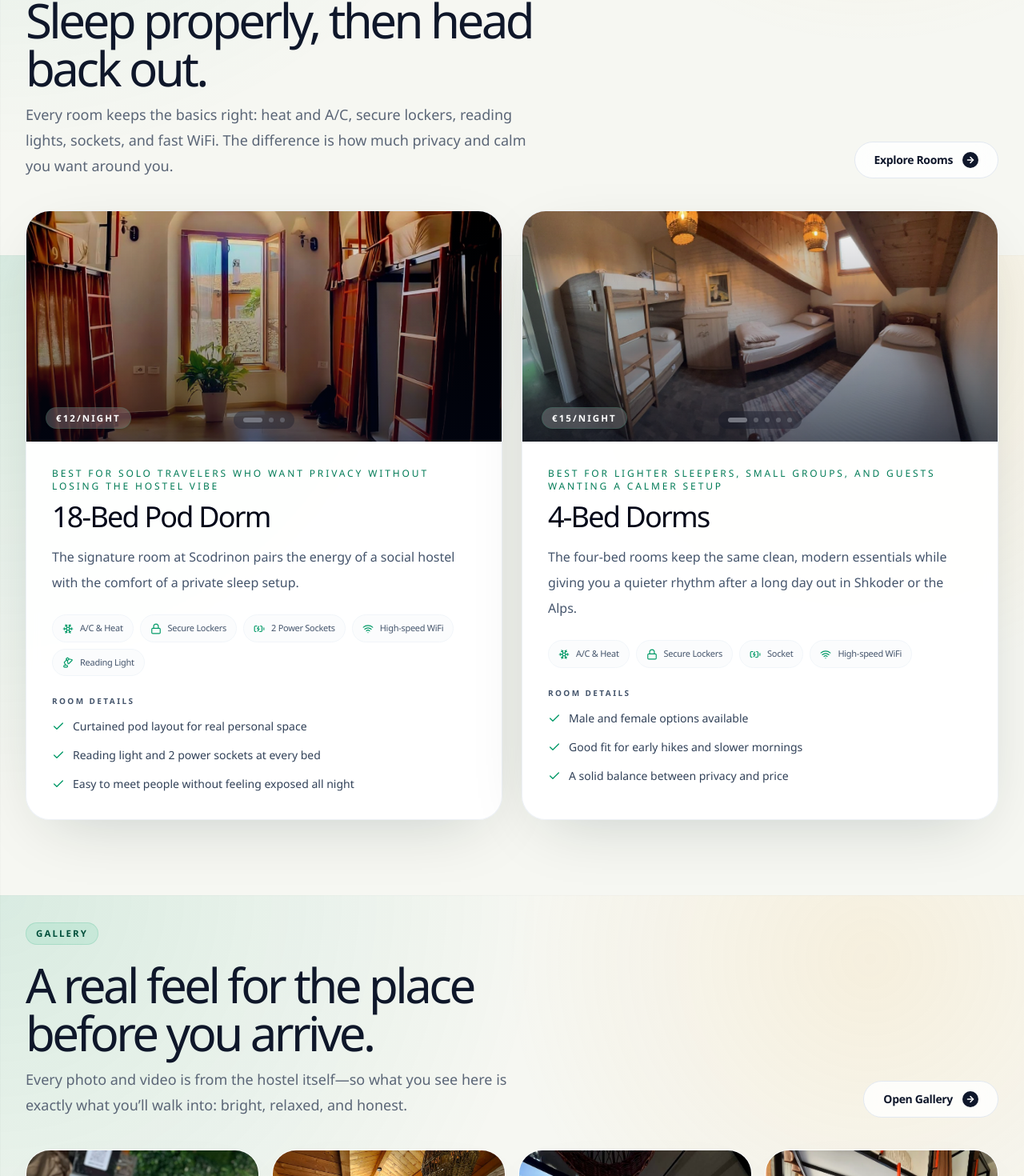
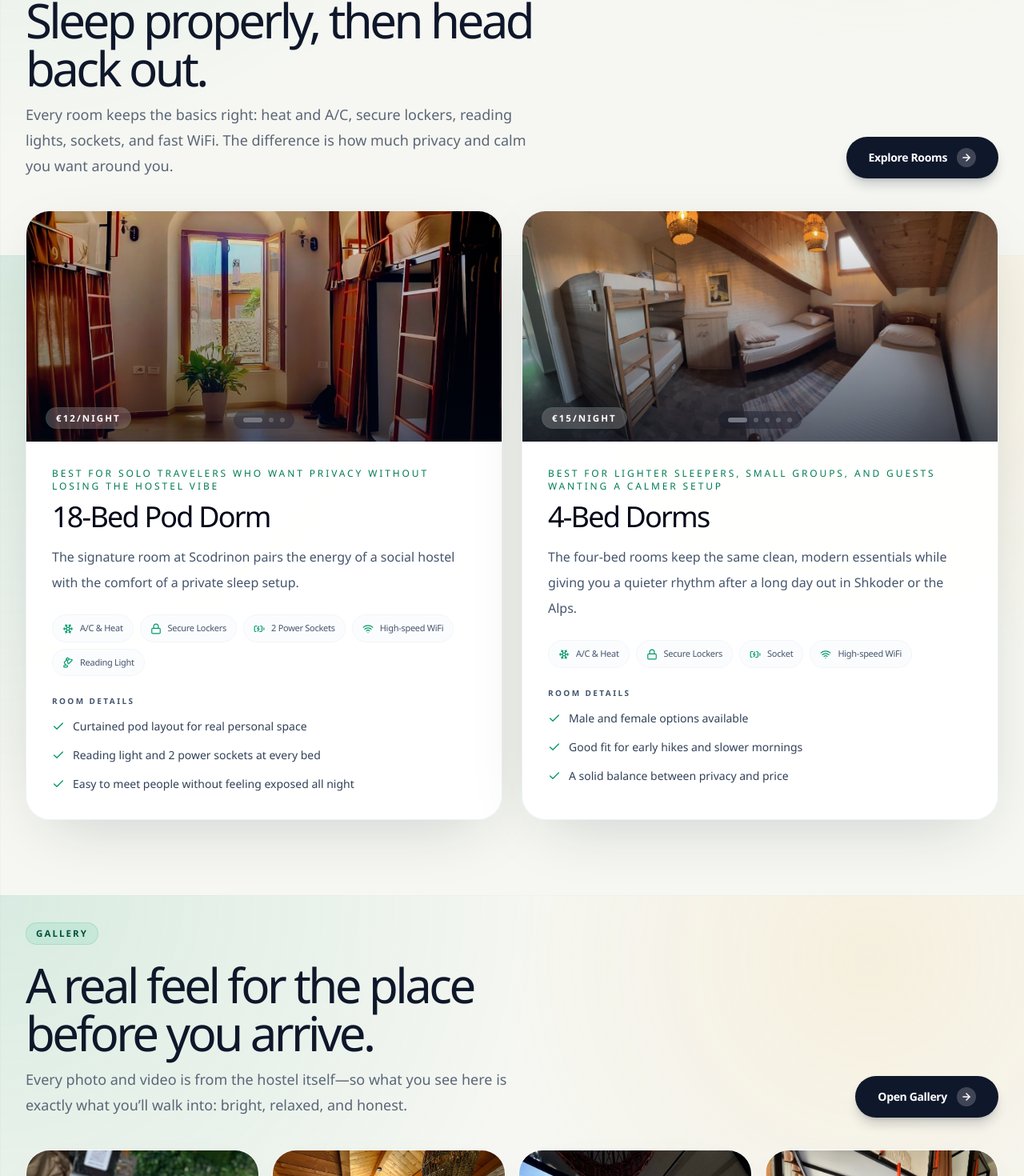
Before and after one commit to dkuromi1/hostel-nextjs, a Next.js app: page / in a window 1280 px wide. Shown: the part 2081-3551 px from the top of the page at 80% size. Built offline with nearby package versions, Linux system fonts and the light colour scheme; no server answers.

Commit message:
style: main page link button update

```diff
--- a/app/page.tsx
+++ b/app/page.tsx
@@ -523,16 +523,16 @@ export default function Home() {
             <Link
               href="/rooms"
               className={cn(
-                "group inline-flex items-center justify-center gap-3 rounded-full px-6 py-3",
-                "border border-slate-200 bg-white/80 text-slate-900 backdrop-blur-md",
+                "group relative inline-flex items-center justify-center gap-3 overflow-hidden rounded-full px-7 py-3.5",
+                "bg-slate-900 text-white shadow-lg shadow-slate-900/20",
                 "text-sm font-semibold tracking-tight",
-                "transition-all duration-300 hover:bg-white hover:border-slate-300 hover:shadow-xl hover:shadow-slate-200/50",
-                "active:scale-95"
+                "transition-all duration-300 hover:bg-slate-800 hover:shadow-xl hover:shadow-slate-900/30 hover:-translate-y-0.5",
+                "active:scale-95 active:translate-y-0.5"
               )}
             >
-              Explore Rooms
-              <div className="flex size-5 items-center justify-center rounded-full bg-slate-900 text-white transition-transform duration-300 group-hover:translate-x-1">
-                <ArrowRight className="size-3" strokeWidth={3} />
+              <span>Explore Rooms</span>
+              <div className="relative flex size-6 items-center justify-center rounded-full bg-white/20 text-white transition-all duration-300 group-hover:bg-emerald-500 group-hover:scale-110">
+                <ArrowRight className="size-3.5 transition-transform duration-300 group-hover:translate-x-0.5" strokeWidth={2.5} />
               </div>
             </Link>
           </div>
@@ -622,16 +622,16 @@ export default function Home() {
             <Link
               href="/gallery"
               className={cn(
-                "group inline-flex items-center justify-center gap-3 rounded-full px-6 py-3",
-                "border border-slate-200 bg-white/80 text-slate-900 backdrop-blur-md",
+                "group relative inline-flex items-center justify-center gap-3 overflow-hidden rounded-full px-7 py-3.5",
+                "bg-slate-900 text-white shadow-lg shadow-slate-900/20",
                 "text-sm font-semibold tracking-tight",
-                "transition-all duration-300 hover:bg-white hover:border-slate-300 hover:shadow-xl hover:shadow-slate-200/50",
-                "active:scale-95"
+                "transition-all duration-300 hover:bg-slate-800 hover:shadow-xl hover:shadow-slate-900/30 hover:-translate-y-0.5",
+                "active:scale-95 active:translate-y-0.5"
               )}
             >
-              Open Gallery
-              <div className="flex size-5 items-center justify-center rounded-full bg-slate-900 text-white transition-transform duration-300 group-hover:translate-x-1">
-                <ArrowRight className="size-3" strokeWidth={3} />
+              <span>Open Gallery</span>
+              <div className="relative flex size-6 items-center justify-center rounded-full bg-white/20 text-white transition-all duration-300 group-hover:bg-emerald-500 group-hover:scale-110">
+                <ArrowRight className="size-3.5 transition-transform duration-300 group-hover:translate-x-0.5" strokeWidth={2.5} />
               </div>
             </Link>
           </div>
@@ -655,16 +655,16 @@ export default function Home() {
             <Link
               href="/experiences"
               className={cn(
-                "group inline-flex items-center justify-center gap-3 rounded-full px-6 py-3",
-                "border border-slate-200 bg-white/80 text-slate-900 backdrop-blur-md",
+                "group relative inline-flex items-center justify-center gap-3 overflow-hidden rounded-full px-7 py-3.5",
+                "bg-slate-900 text-white shadow-lg shadow-slate-900/20",
                 "text-sm font-semibold tracking-tight",
-                "transition-all duration-300 hover:bg-white hover:border-slate-300 hover:shadow-xl hover:shadow-slate-200/50",
-                "active:scale-95"
+                "transition-all duration-300 hover:bg-slate-800 hover:shadow-xl hover:shadow-slate-900/30 hover:-translate-y-0.5",
+                "active:scale-95 active:translate-y-0.5"
               )}
             >
-              See Experiences
-              <div className="flex size-5 items-center justify-center rounded-full bg-slate-900 text-white transition-transform duration-300 group-hover:translate-x-1">
-                <ArrowRight className="size-3" strokeWidth={3} />
+              <span>See Experiences</span>
+              <div className="relative flex size-6 items-center justify-center rounded-full bg-white/20 text-white transition-all duration-300 group-hover:bg-emerald-500 group-hover:scale-110">
+                <ArrowRight className="size-3.5 transition-transform duration-300 group-hover:translate-x-0.5" strokeWidth={2.5} />
               </div>
             </Link>
           </div>
```
